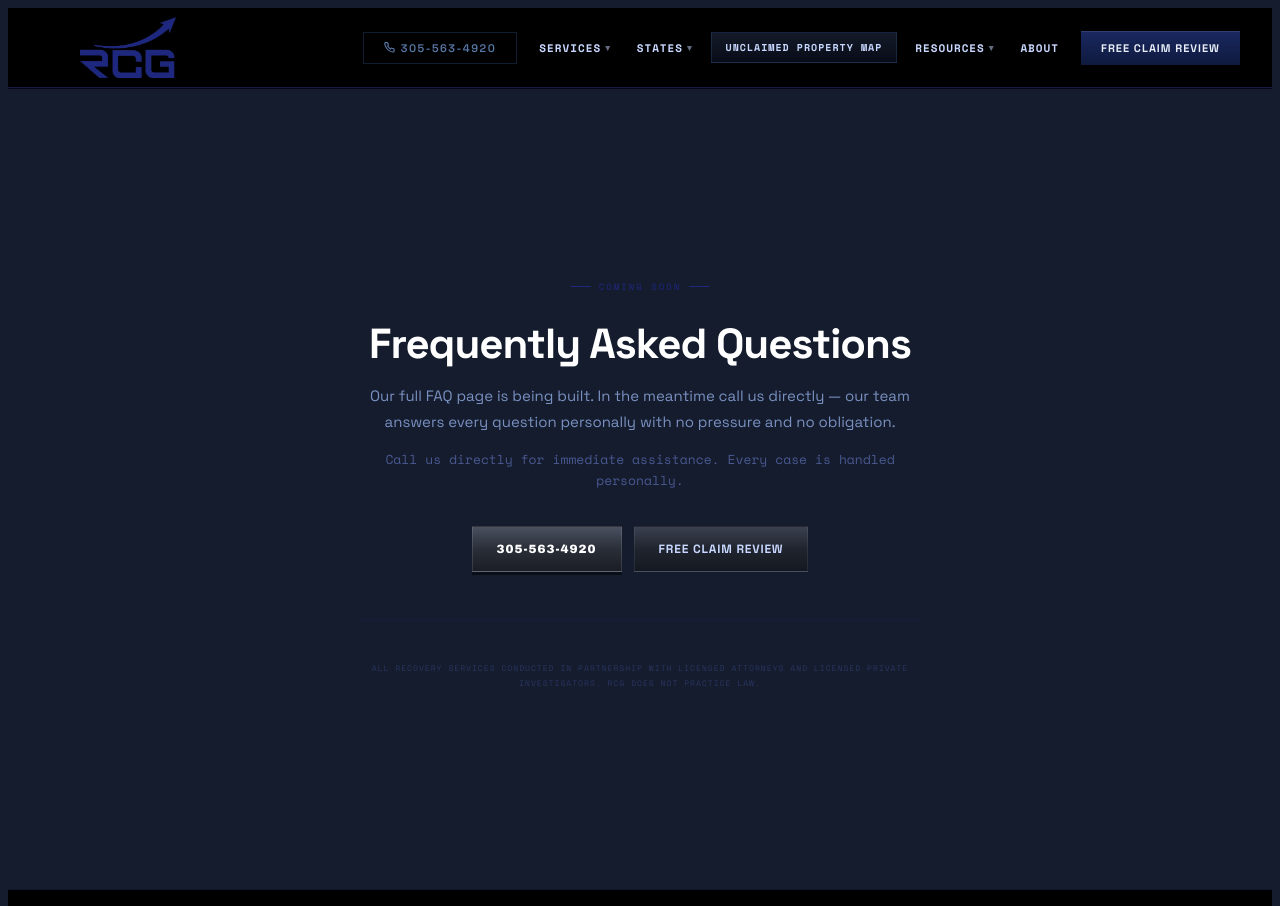
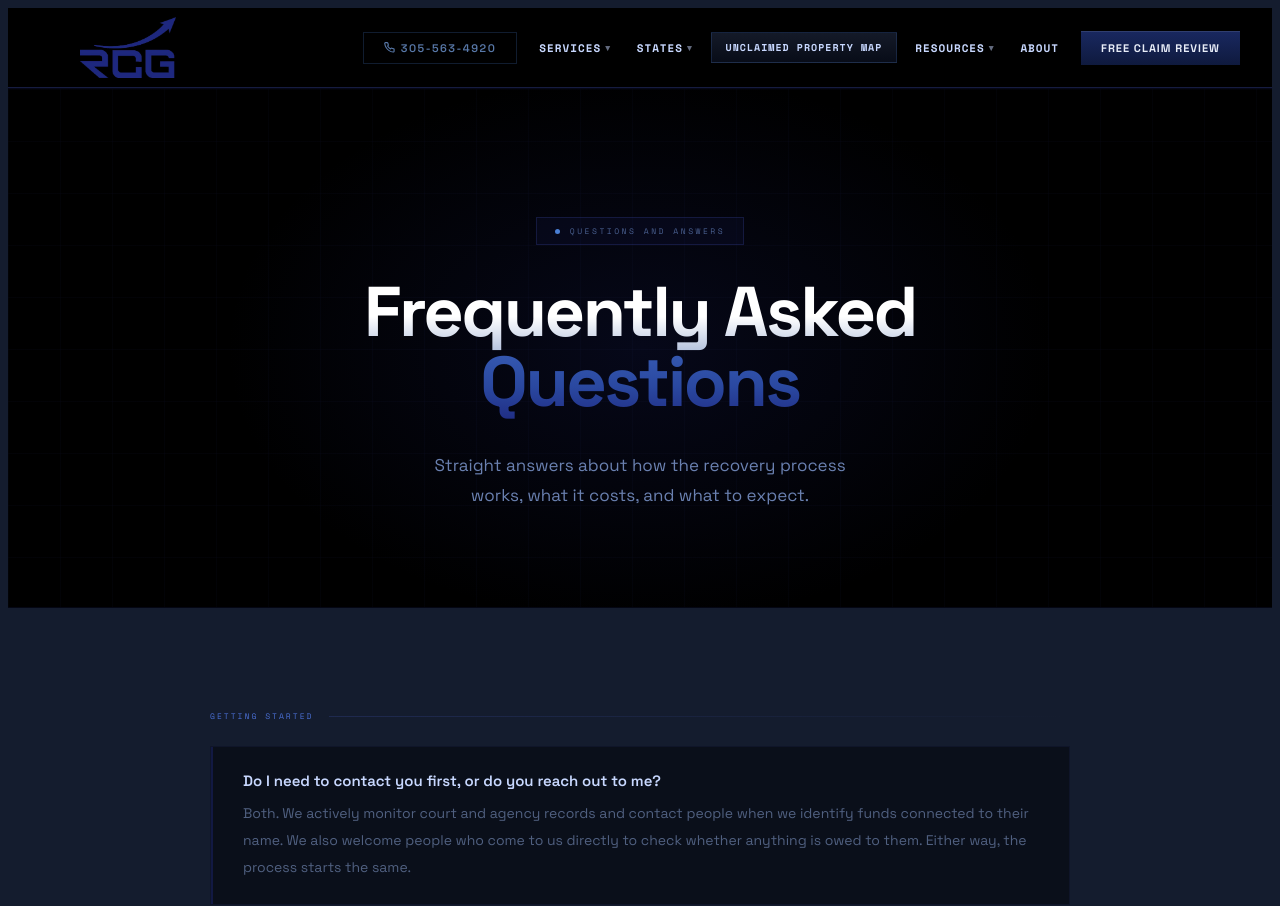
Before and after one commit to ReboundCapitalGroup/rcg-website, a Next.js app: page /resources/faqs in a window 1280 px wide. Shown: the top 906 px of the page. Built offline with nearby package versions, Linux system fonts and the light colour scheme.

Commit message:
Update page.tsx

```diff
--- a/src/app/resources/faqs/page.tsx
+++ b/src/app/resources/faqs/page.tsx
@@ -1,43 +1,120 @@
-import type { Metadata } from 'next'
 import Link from 'next/link'
 
-export const metadata: Metadata = {
-  title: 'FAQs | Rebound Capital Group',
-  description: 'Frequently asked questions about surplus fund recovery.',
-}
+const categories = [
+  {
+    label: 'Getting Started',
+    items: [
+      { q: 'Do I need to contact you first, or do you reach out to me?', a: 'Both. We actively monitor court and agency records and contact people when we identify funds connected to their name. We also welcome people who come to us directly to check whether anything is owed to them. Either way, the process starts the same.' },
+      { q: 'Is there any cost to get started?', a: 'None. The initial search and claim review are completely free. We only get paid if we successfully recover funds on your behalf.' },
+      { q: 'What information do I need to provide?', a: 'Typically your full legal name, any prior addresses connected to a property, and basic identification. We will walk you through exactly what is needed once we confirm a claim exists.' },
+      { q: 'What if I am not sure whether I have a claim?', a: 'That is exactly what the free review is for. Contact us and we will search your name and any connected properties. If something exists, we will find it.' },
+    ],
+  },
+  {
+    label: 'The Recovery Process',
+    items: [
+      { q: 'How long does the process take?', a: 'Most claims resolve in 30 to 90 days. Cases involving probate, competing liens, dissolved entities, or deceased claimants can take longer depending on the complexity and the jurisdiction.' },
+      { q: 'Do I need to hire my own attorney?', a: 'No. Licensed attorneys are part of our process on every claim. You do not need to retain separate counsel or appear in court.' },
+      { q: 'What happens after I sign the agreement?', a: 'We take it from there. Our team files the claim, manages all correspondence with the court or agency, responds to any objections, and tracks every deadline. We keep you updated at each major stage.' },
+      { q: 'What if there are other parties claiming the same funds?', a: 'Competing claims are common in foreclosure and estate matters. Our attorneys are experienced in these situations and handle any objections or disputes as part of the recovery process.' },
+      { q: 'What if I already tried to claim my funds and was unsuccessful?', a: 'Prior failed attempts do not disqualify a claim in most cases. Contact us anyway. We may be able to identify what went wrong and pursue recovery through the correct process.' },
+    ],
+  },
+  {
+    label: 'Fees and Payment',
+    items: [
+      { q: 'How do you get paid?', a: 'Strictly contingency. We take a percentage of what we recover. If we do not recover anything, you pay nothing. There are no upfront fees, retainers, or out-of-pocket costs at any point.' },
+      { q: 'What percentage do you take?', a: 'Our fee varies depending on the claim type, state, and complexity of the case. We disclose the exact percentage clearly in the agreement before you sign anything.' },
+      { q: 'How do I receive my funds?', a: 'Once the court or agency releases the funds, your share is disbursed directly to you. The timing depends on the jurisdiction and claim type.' },
+    ],
+  },
+  {
+    label: 'Deadlines and Eligibility',
+    items: [
+      { q: 'Is there a deadline to claim my funds?', a: 'Yes. Deadlines vary by state and claim type. Some windows close in as few as 60 days from the date of the sale or judgment. If you have been notified of surplus funds or believe you may have a claim, contact us as soon as possible.' },
+      { q: 'What if the original property owner has passed away?', a: 'Heirs and estate representatives are often entitled to surplus funds. We work with estate attorneys and can help identify and coordinate the documentation needed to recover on behalf of an estate.' },
+      { q: 'Can I claim funds from a property I no longer own?', a: 'Yes. Surplus funds from a foreclosure or tax sale belong to the former owner at the time of the sale, regardless of what happened to the property afterward.' },
+      { q: 'What states do you operate in?', a: 'We are currently active in Florida, Arizona, Colorado, Ohio, and Michigan. We are actively expanding and can still assist with certain claim types in other states. Contact us to discuss your specific situation.' },
+    ],
+  },
+  {
+    label: 'Claim Types',
+    items: [
+      { q: 'What types of claims do you handle?', a: 'Foreclosure surplus funds, tax deed overages, excess proceeds, state-held unclaimed property, estate and heir recovery, and business or LLC asset recovery.' },
+      { q: 'What is foreclosure surplus?', a: 'When a property sells at foreclosure for more than the amount owed on the mortgage or judgment, the excess belongs to the former owner. Courts hold these funds until they are claimed or escheated to the state.' },
+      { q: 'What is a tax deed overage?', a: 'When a property is sold at a tax deed sale for more than the outstanding taxes owed, the surplus belongs to the former owner. Like foreclosure surplus, these funds are held by the county until claimed.' },
+      { q: 'What is unclaimed property?', a: 'Dormant bank accounts, uncashed checks, insurance payouts, utility deposits, and other financial assets that have been turned over to state treasury agencies after a period of inactivity. All 50 states hold billions in unclaimed funds.' },
+    ],
+  },
+]
 
-export default function Page() {
+export default function FAQsPage() {
   return (
-    <div style={{ background: 'var(--bg)', minHeight: '100vh', display: 'flex', alignItems: 'center', justifyContent: 'center', padding: '80px 24px' }}>
-      <div style={{ maxWidth: '560px', textAlign: 'center' }}>
-        <div style={{ fontFamily: "'Space Mono',monospace", fontSize: '9px', letterSpacing: '2px', textTransform: 'uppercase', color: '#1E287F', marginBottom: '20px', display: 'flex', alignItems: 'center', justifyContent: 'center', gap: '8px' }}>
-          <div style={{ width: '20px', height: '1px', background: '#1E287F' }} />
-          Coming Soon
-          <div style={{ width: '20px', height: '1px', background: '#1E287F' }} />
-        </div>
-        <h1 style={{ fontFamily: "'Space Grotesk',sans-serif", fontWeight: 700, fontSize: 'clamp(24px,4vw,42px)', color: '#fff', letterSpacing: '-1px', marginBottom: '16px', lineHeight: 1.1 }}>
-          Frequently Asked Questions
-        </h1>
-        <p style={{ fontSize: '15px', color: '#7a90c0', lineHeight: 1.75, marginBottom: '8px' }}>
-          Our full FAQ page is being built. In the meantime call us directly — our team answers every question personally with no pressure and no obligation.
-        </p>
-        <p style={{ fontSize: '13px', color: '#4a5890', lineHeight: 1.6, marginBottom: '36px', fontFamily: "'Space Mono',monospace" }}>
-          Call us directly for immediate assistance. Every case is handled personally.
-        </p>
-        <div style={{ display: 'flex', gap: '12px', justifyContent: 'center', flexWrap: 'wrap' }}>
-          <a href="tel:+13055634920" style={{ display: 'inline-flex', alignItems: 'center', gap: '8px', background: 'linear-gradient(180deg,#4a5060 0%,#2a2e38 50%,#1a1d24 100%)', color: '#fff', fontFamily: "'Arial Black',Arial,sans-serif", fontSize: '12px', fontWeight: 900, letterSpacing: '1px', padding: '14px 24px', border: '1px solid rgba(255,255,255,0.12)', boxShadow: '0 3px 0 rgba(0,0,0,0.5)', textDecoration: 'none' }}>
-            305-563-4920
-          </a>
-          <Link href="/contact" style={{ display: 'inline-flex', alignItems: 'center', background: 'linear-gradient(180deg,#3a4050 0%,#20242e 50%,#141820 100%)', color: '#c8d8ff', fontFamily: "'Space Grotesk',sans-serif", fontSize: '12px', fontWeight: 700, letterSpacing: '0.8px', textTransform: 'uppercase', padding: '14px 24px', border: '1px solid rgba(255,255,255,0.08)', textDecoration: 'none' }}>
-            Free Claim Review
-          </Link>
-        </div>
-        <div style={{ marginTop: '48px', paddingTop: '32px', borderTop: '1px solid rgba(30,40,127,0.2)' }}>
-          <p style={{ fontFamily: "'Space Mono',monospace", fontSize: '8px', letterSpacing: '1px', textTransform: 'uppercase', color: '#2a3560', lineHeight: 1.8 }}>
-            All recovery services conducted in partnership with licensed attorneys and licensed private investigators. RCG does not practice law.
+    <main>
+
+      {/* HERO */}
+      <section style={{ background: '#000', borderBottom: '1px solid rgba(30,40,127,0.15)', padding: 'clamp(80px,10vw,130px) clamp(20px,5vw,60px) clamp(64px,8vw,96px)', textAlign: 'center', position: 'relative', overflow: 'hidden' }}>
+        <div style={{ position: 'absolute', top: '50%', left: '50%', transform: 'translate(-50%,-50%)', width: '900px', height: '600px', background: 'radial-gradient(ellipse at center, rgba(30,40,127,0.2) 0%, transparent 65%)', pointerEvents: 'none' }} />
+        <div style={{ position: 'absolute', inset: 0, backgroundImage: 'linear-gradient(rgba(74,95,212,0.03) 1px,transparent 1px),linear-gradient(90deg,rgba(74,95,212,0.03) 1px,transparent 1px)', backgroundSize: '52px 52px', pointerEvents: 'none' }} />
+        <div style={{ position: 'relative', zIndex: 2, maxWidth: '680px', margin: '0 auto' }}>
+          <div style={{ display: 'inline-flex', alignItems: 'center', gap: '10px', marginBottom: '32px', padding: '7px 18px', border: '1px solid rgba(74,95,212,0.2)', background: 'rgba(30,40,127,0.1)' }}>
+            <span style={{ width: '5px', height: '5px', borderRadius: '50%', background: '#4a7fd4', display: 'inline-block', flexShrink: 0 }} />
+            <span style={{ fontFamily: "'Space Mono',monospace", fontSize: '8px', letterSpacing: '2.5px', textTransform: 'uppercase', color: '#4a6090' }}>Questions and Answers</span>
+          </div>
+          <h1 style={{ fontFamily: "'Space Grotesk',sans-serif", fontWeight: 700, fontSize: 'clamp(38px,5.5vw,72px)', letterSpacing: '-2.5px', lineHeight: 1.0, margin: '0 0 32px', color: '#fff' }}>
+            <span style={{ backgroundImage: 'linear-gradient(180deg, #ffffff 0%, #ffffff 55%, #a8b8d8 100%)', WebkitBackgroundClip: 'text', backgroundClip: 'text', WebkitTextFillColor: 'transparent' }}>Frequently Asked </span><span style={{ backgroundImage: 'linear-gradient(180deg, #3a60b8 0%, #2a48a0 55%, #1E287F 100%)', WebkitBackgroundClip: 'text', backgroundClip: 'text', WebkitTextFillColor: 'transparent' }}>Questions</span>
+          </h1>
+          <p style={{ fontSize: 'clamp(15px,1.6vw,17px)', color: '#6a80b0', lineHeight: 1.8, maxWidth: '460px', margin: '0 auto', fontWeight: 400 }}>
+            Straight answers about how the recovery process works, what it costs, and what to expect.
           </p>
         </div>
-      </div>
-    </div>
+      </section>
+
+      {/* FAQ CATEGORIES */}
+      <section style={{ background: 'var(--bg)', padding: 'clamp(72px,8vw,112px) clamp(20px,5vw,60px)' }}>
+        <div style={{ maxWidth: '860px', margin: '0 auto', display: 'flex', flexDirection: 'column', gap: '64px' }}>
+          {categories.map((cat) => (
+            <div key={cat.label}>
+              {/* Category header */}
+              <div style={{ display: 'flex', alignItems: 'center', gap: '16px', marginBottom: '24px' }}>
+                <span style={{ fontFamily: "'Space Mono',monospace", fontSize: '8px', letterSpacing: '2px', textTransform: 'uppercase', color: '#4a6fd4', flexShrink: 0 }}>{cat.label}</span>
+                <div style={{ flex: 1, height: '1px', background: 'linear-gradient(90deg,rgba(74,95,212,0.2),transparent)' }} />
+              </div>
+
+              {/* Questions */}
+              <div style={{ display: 'flex', flexDirection: 'column', gap: '2px' }}>
+                {cat.items.map((f, i) => (
+                  <div key={i} style={{ background: '#0a0f1a', border: '1px solid rgba(74,95,212,0.08)', padding: '24px 28px', position: 'relative' }}>
+                    <div style={{ position: 'absolute', top: 0, left: 0, width: '2px', height: '100%', background: 'rgba(30,40,127,0.4)' }} />
+                    <div style={{ fontFamily: "'Space Grotesk',sans-serif", fontWeight: 600, fontSize: '15px', color: '#c8d8ff', marginBottom: '10px', paddingLeft: '4px' }}>{f.q}</div>
+                    <div style={{ fontSize: '14px', color: '#506080', lineHeight: 1.9, paddingLeft: '4px' }}>{f.a}</div>
+                  </div>
+                ))}
+              </div>
+            </div>
+          ))}
+        </div>
+      </section>
+
+      {/* DIVIDER */}
+      <div style={{ maxWidth: '960px', margin: '0 auto', height: '1px', background: 'linear-gradient(90deg,transparent,rgba(74,95,212,0.18),transparent)' }} />
+
+      {/* CTA */}
+      <section style={{ background: '#000', padding: 'clamp(72px,8vw,112px) clamp(20px,5vw,60px)', textAlign: 'center' }}>
+        <div style={{ maxWidth: '560px', margin: '0 auto' }}>
+          <span className="section-tag" style={{ justifyContent: 'center', display: 'flex' }}>// Still have questions</span>
+          <h2 style={{ fontFamily: "'Space Grotesk',sans-serif", fontWeight: 700, fontSize: 'clamp(26px,4vw,48px)', color: '#fff', letterSpacing: '-1px', lineHeight: 1.08, margin: '16px 0 16px' }}>
+            Talk to Us Directly.
+          </h2>
+          <p style={{ fontSize: '15px', color: '#506080', lineHeight: 1.85, marginBottom: '36px' }}>
+            If your question is not answered here, reach out. We are happy to explain the process, check for a claim, or simply answer what you need to know.
+          </p>
+          <div style={{ display: 'flex', gap: '12px', justifyContent: 'center', flexWrap: 'wrap' }}>
+            <Link href="/contact" className="btn-primary">Free Claim Review</Link>
+            <a href="tel:+13055634920" className="btn-secondary">305-563-4920</a>
+          </div>
+        </div>
+      </section>
+    </main>
   )
 }
```
